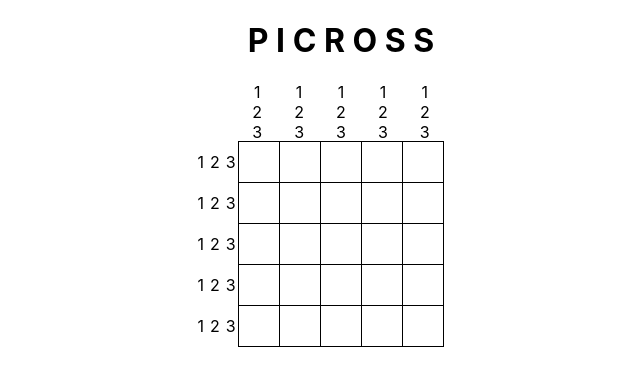
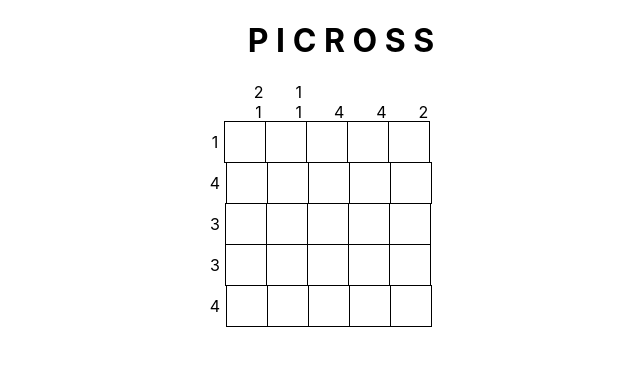
Before and after one commit to andrewywoo/picross, a React (Create React App) app: page / in a window 1280 px wide. Shown: the top 386 px of the page, without its empty margins (299-939 px from the left). Built offline with nearby package versions, Linux system fonts and the light colour scheme.

Commit message:
finished algos to correctly analyze indicators. css needs work

```diff
--- a/src/component/Indicator/Indicator.css
+++ b/src/component/Indicator/Indicator.css
@@ -1,4 +1,5 @@
 div.horizontal {
+  margin-right: 3px;
   padding: 0 3px;
   display: inline-block;
 }
--- a/src/component/Indicator/Indicator.js
+++ b/src/component/Indicator/Indicator.js
@@ -2,8 +2,12 @@ import React from "react";
 import "./Indicator.css";
 
 const Indicator = props => {
-  return props.numbers.map(n => {
-    return <div className={props.alignment}>{n}</div>;
+  return props.numbers.map((n, i) => {
+    return (
+      <div key={i} className={props.alignment}>
+        {n}
+      </div>
+    );
   });
 };
 
--- a/src/container/Board/Board.js
+++ b/src/container/Board/Board.js
@@ -20,12 +20,47 @@ const Board = props => {
     [true, true, true, true, false]
   ];
 
-  //getTopIndicator
   function getTopIndicator() {
+    let result = [];
+    for (let i = 0; i < puzzle.length; i++) {
+      let column = [];
+      let count = 0;
+      puzzle.forEach(r => {
+        if (r[i]) {
+          count++;
+        } else if (count !== 0 && r[i] === false) {
+          column.push(count);
+          count = 0;
+        }
+      });
+      //only push count if it isn't 0. this accounts for the last row of the column being true;
+      if (count) {
+        column.push(count);
+      }
+      //after counting indicator numbers. push to result and result column.
+      result.push(column);
+      column = [];
+    }
     //should iterate through columns of 2d-array and return an array of arrays for top indicator
-    return [];
+    return result;
   }
-  //getSideIndicator
+
+  function getSideIndicator(index) {
+    let count = 0;
+    let result = [];
+    puzzle[index].forEach(r => {
+      if (r) {
+        count++;
+      } else if (count !== 0 && r === false) {
+        result.push(count);
+        count = 0;
+      }
+    });
+    if (count) {
+      result.push(count);
+    }
+    return result;
+  }
 
   //sets new state when a box is clicked.
   function handleBoxChange(boxNumber) {
@@ -42,10 +77,10 @@ const Board = props => {
   return (
     <div className="game-board">
       <div className="row_indicator">
-        {[1, 2, 3, 4, 5].map(() => {
+        {getTopIndicator().map((numbers, index) => {
           return (
-            <div className="row_indicator_group">
-              <Indicator alignment="vertical" numbers={[1, 2, 3]}></Indicator>
+            <div key={index} className="row_indicator_group">
+              <Indicator alignment="vertical" numbers={numbers}></Indicator>
             </div>
           );
         })}
@@ -53,7 +88,10 @@ const Board = props => {
       {grid.map((row, rowIndex) => {
         return (
           <div key={rowIndex} className="row">
-            <Indicator alignment="horizontal" numbers={[1, 2, 3]}></Indicator>
+            <Indicator
+              alignment="horizontal"
+              numbers={getSideIndicator(rowIndex)}
+            ></Indicator>
             {row.map((checkVal, boxIndex) => {
               return (
                 <Box
```
